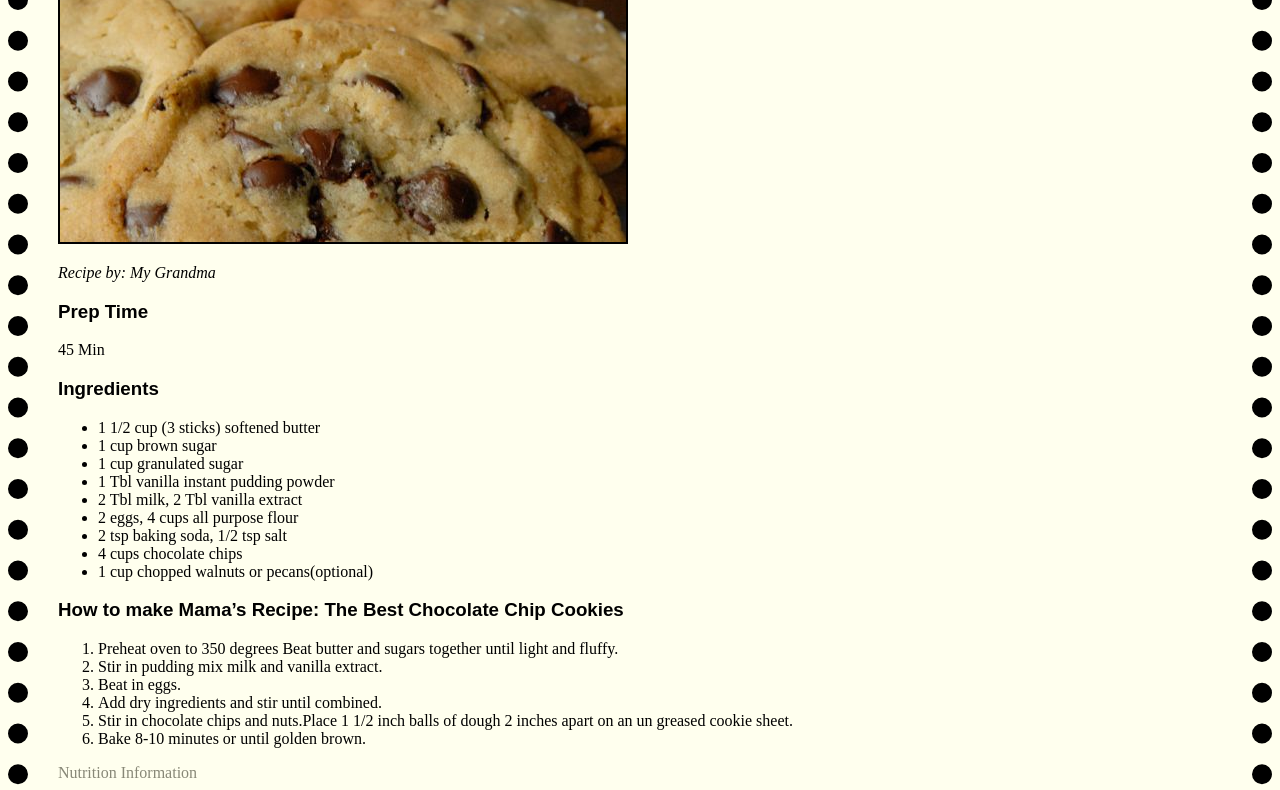
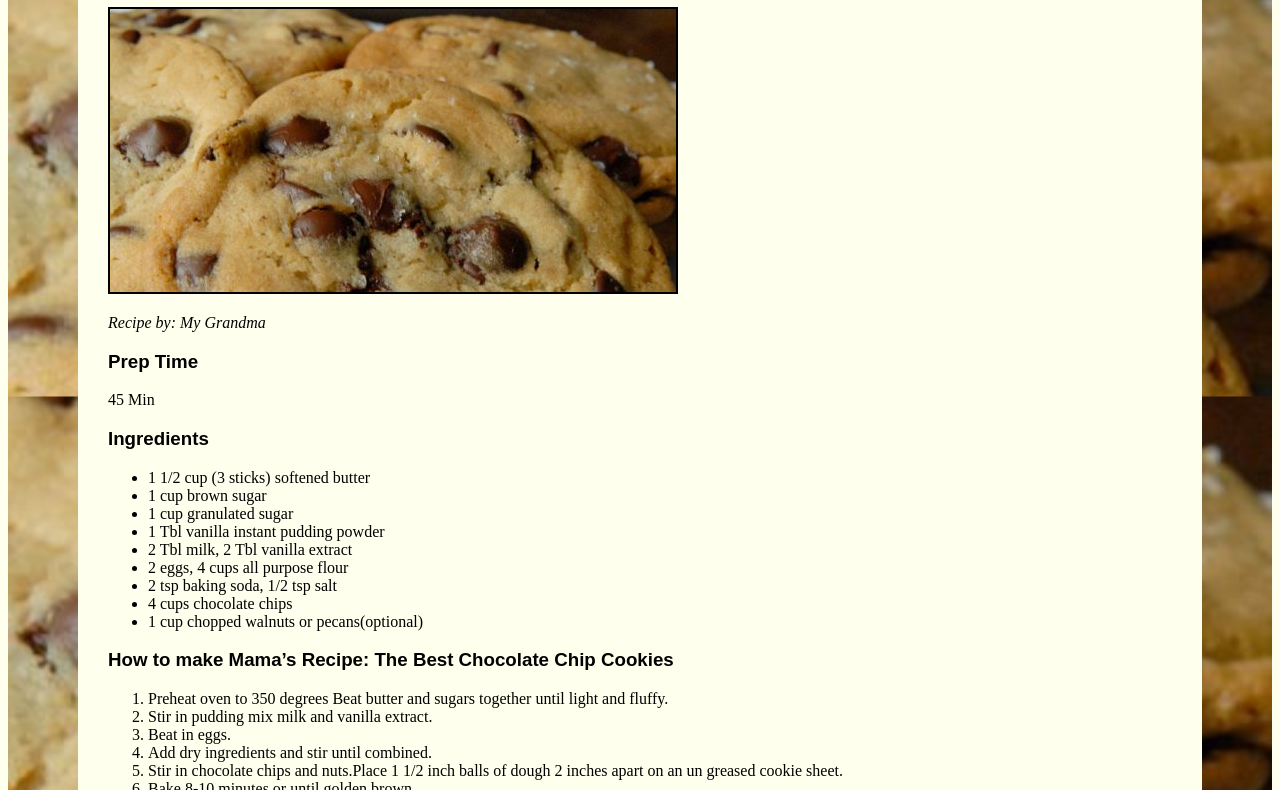
Before and after one commit to stephaniewillhide/FEWD328_, a plain HTML site: page week1/HTML Labs/cookie_recipe/index.html in a window 1280 px wide. Shown: the part 181-971 px from the top of the page. Drawn offline with Linux system fonts and the light colour scheme; files whose address does not match are found by name.

Commit message:
update border

```diff
--- a/week1/HTML Labs/cookie_recipe/index.html
+++ b/week1/HTML Labs/cookie_recipe/index.html
@@ -4,11 +4,11 @@
   <meta charset="UTF-8">
   <title>Document</title>
 </head>
-<body style="background: #FFE; border: 20px dotted black; padding: 30px;">
+<body style="background: #FFE; border: 70px dotted black; padding: 30px; border-image: url(cookies.jpg) 30 round;">
 
 <h1><strong>The Best Chocolate Chip Cookies</strong></h1>
 
-<img style="border:2px solid #000000" src="file:///Users/stephaniewillhide/Documents/FEWD3.28/week1/HTML%20Labs/cookie_recipe/cookies.jpg" alt="cookies">
+<img style="border:2px solid #000000" src="cookies.jpg" alt="cookies">
 
 <p><em>Recipe by: My Grandma</em></p>
 
```
